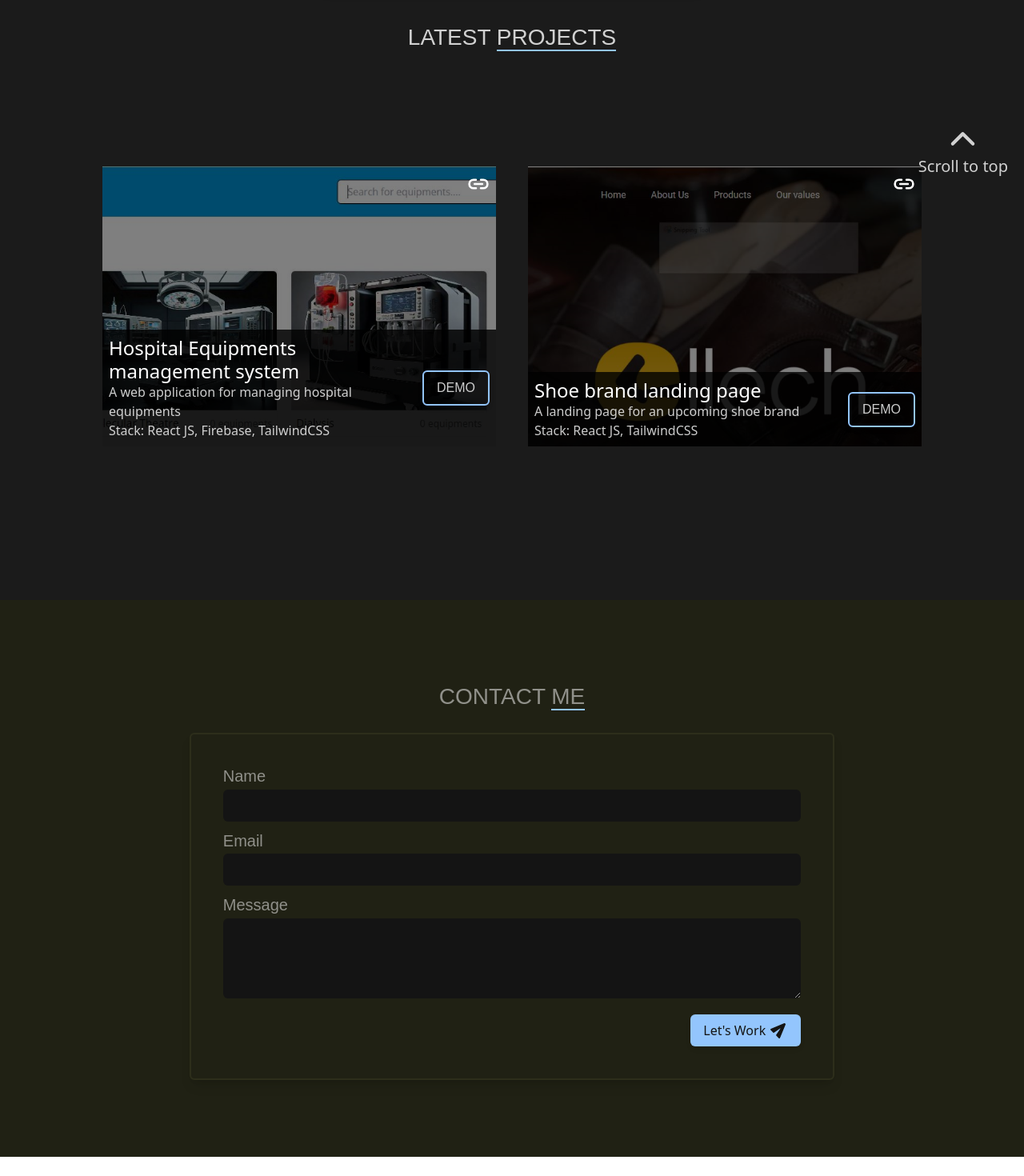
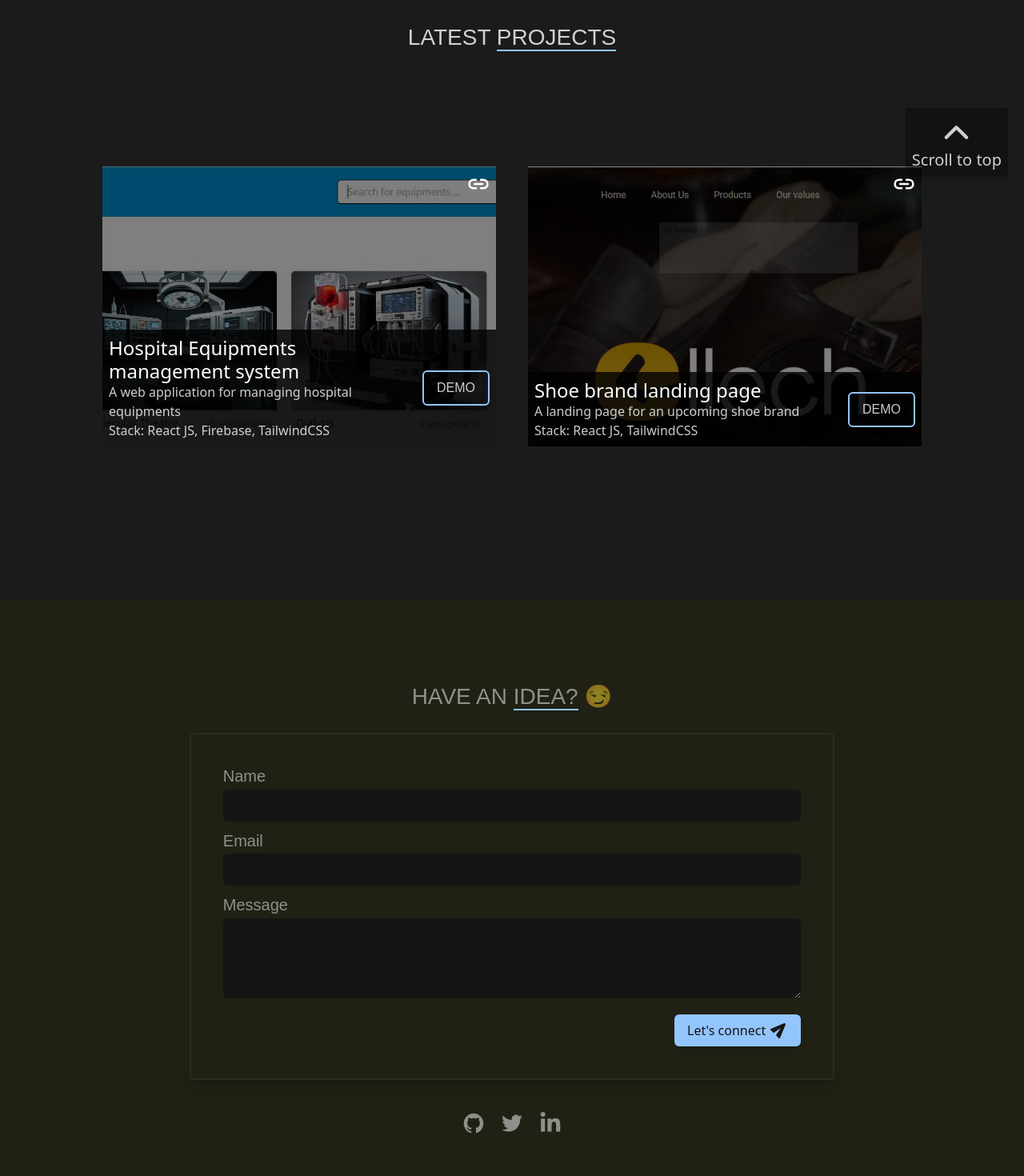
Before and after one commit to jephthahdominic/Portfolio, a React (Vite) app: page / in a window 1280 px wide. Shown: the part 560-2030 px from the top of the page at 80% size. Before the commit the page ends 2006 px from the top, so only its background shows below. Built offline with nearby package versions, Linux system fonts and the light colour scheme.

Commit message:
Built my portfolio, remainig the functionalities and adding the urls for my socal media handle

```diff
--- a/src/App.jsx
+++ b/src/App.jsx
@@ -9,7 +9,7 @@ function App() {
       <Hero/>
       <Portfolio />
       <ContactMe />
-      <div className="fixed bottom-5 right-5">
+      <div className="fixed bottom-5 right-5 bg-black bg-opacity-30 p-2 shadow-md z-50">
         <a href="#" className="text-white-400 flex flex-col items-center gap-0">
           <IoIosArrowUp className="text-4xl text-white-400"/>
           <span className="text-xl">Scroll to top</span>
--- a/src/components/Form.jsx
+++ b/src/components/Form.jsx
@@ -4,7 +4,7 @@ import { IoSend } from 'react-icons/io5'
 
 const Form = () => {
   return (
-    <form action="" className='w-[70%] shadow-lg mt-5 p-10 border-2 border-theme-color border-opacity-60 rounded-md
+    <form action="" className='w-[70%] max-sm:w-full shadow-lg mt-5 p-10 border-2 border-theme-color border-opacity-60 rounded-md
     flex flex-col gap-3'>
         <div className='flex flex-col gap-1'>
             <label htmlFor="name" className='text-white-500 text-xl font-openSans'>Name</label>
@@ -20,7 +20,7 @@ const Form = () => {
         </div>
         <div className='w-full flex justify-end mt-2'>
           <Button background='bg-blue-300' color='text-chineseBlack'>
-            Let's Work <IoSend className='text-chineseBlack text-xl -rotate-45'/>
+            Let's connect <IoSend className='text-chineseBlack text-xl -rotate-45'/>
           </Button>
         </div>
     </form>
--- a/src/sections/ContactMe.jsx
+++ b/src/sections/ContactMe.jsx
@@ -1,12 +1,25 @@
 import React from 'react'
 import Form from '../components/Form'
+import { IoLogoGithub, IoLogoTwitter } from 'react-icons/io'
+import { FaLinkedinIn } from 'react-icons/fa'
 
 const ContactMe = () => {
   return (
     <section className='w-full bg-theme-color' id='contactMe'>
-      <div className='w-full h-full flex flex-col items-center xl:padding padding-y bg-black bg-opacity-40'>
-        <h1 className='font-openSans text-3xl text-white-500 text-center'>CONTACT <span className='border-b-blue-300 border-b-2'>ME</span></h1>
+      <div className='w-full h-full flex flex-col items-center xl:padding padding-y px-4 bg-black bg-opacity-40'>
+        <h1 className='font-openSans text-3xl text-white-500 text-center'>HAVE AN <span className='border-b-blue-300 border-b-2'>IDEA?</span> 😏</h1>
         <Form />
+        <div className='flex items-center gap-5 mt-10'>
+          <a href="https://github.com/jephthahdominic" target='_blank'>
+            <IoLogoGithub className='text-white-500 text-3xl'/>
+          </a>
+          <a href="https://x.com/JephthahDomini2" target='_blank'>
+            <IoLogoTwitter className='text-white-500 text-3xl'/>
+          </a>
+          <a href="https://www.linkedin.com/in/jephthah-dominic-6267591a4" target='_blank'>
+            <FaLinkedinIn className='text-white-500 text-3xl'/>
+          </a>
+        </div>
       </div>
     </section>
   )
--- a/src/sections/Header.jsx
+++ b/src/sections/Header.jsx
@@ -4,10 +4,10 @@ import { FaHome } from 'react-icons/fa'
 const Header = () => {
   return (
    <nav className='w-full flex justify-center items-center gap-4 relative'>
-      <a href="#" className='p-3 hover:border-b-blue-400 hover:border-b-2 active:border-b-blue active-border-b transition'><FaHome className='text-white-400  text-2xl'/></a>
-      <a href="#Resume" className='p-3 hover:border-b-blue-400 hover:border-b-2 active:border-b-blue active-border-b text-white-400 text-xl transition'>Resume</a>
-      <a href="#portfolio" className='p-3 hover:border-b-blue-400 hover:border-b-2 active:border-b-blue active-border-b text-white-400 text-xl transition'>Portfolio</a>
-      <a href="#contactMe" className='p-3 hover:border-b-blue-400 hover:border-b-2 active:border-b-blue active-border-b text-white-400 text-xl transition'>Contact me</a>
+      <a href="#" className='p-3 hover:border-b-blue-400 hover:border-b-2 active:border-b-blue active:border-b-2 transition'><FaHome className='text-white-400  text-2xl'/></a>
+      <a href="#Resume" className='p-3 hover:border-b-blue-400 hover:border-b-2 active:border-b-blue active:border-b-2 text-white-400 text-xl transition'>Resume</a>
+      <a href="#portfolio" className='p-3 hover:border-b-blue-400 hover:border-b-2 active:border-b-blue active:border-b-2 text-white-400 text-xl transition'>Portfolio</a>
+      <a href="#contactMe" className='p-3 hover:border-b-blue-400 hover:border-b-2 active:border-b-blue active:border-b-2 text-white-400 text-xl transition'>Contact me</a>
    </nav>
   )
 }
--- a/src/sections/Hero.jsx
+++ b/src/sections/Hero.jsx
@@ -29,13 +29,13 @@ const Hero = () => {
                 CONTACT ME
               </URL>
               <div className='flex items-center gap-3'>
-                <a href="">
+                <a href="https://github.com/jephthahdominic" target='_blank'>
                   <IoLogoGithub className='text-white text-3xl'/>
                 </a>
-                <a href="">
+                <a href="https://x.com/JephthahDomini2" target='_blank'>
                   <IoLogoTwitter className='text-white text-3xl'/>
                 </a>
-                <a href="">
+                <a href="https://www.linkedin.com/in/jephthah-dominic-6267591a4" target='_blank'>
                   <FaLinkedinIn className='text-white text-3xl'/>
                 </a>
               </div>
```
